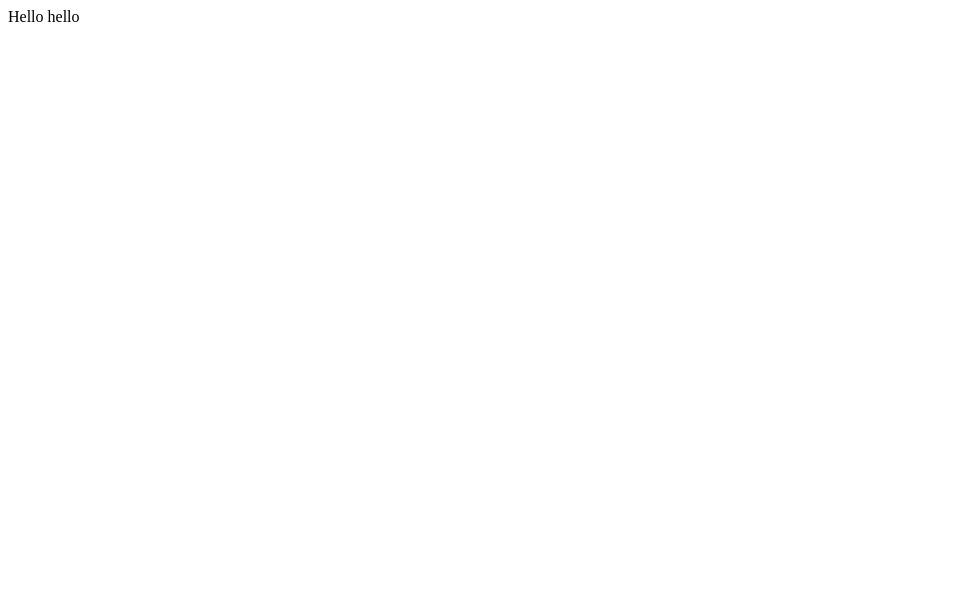
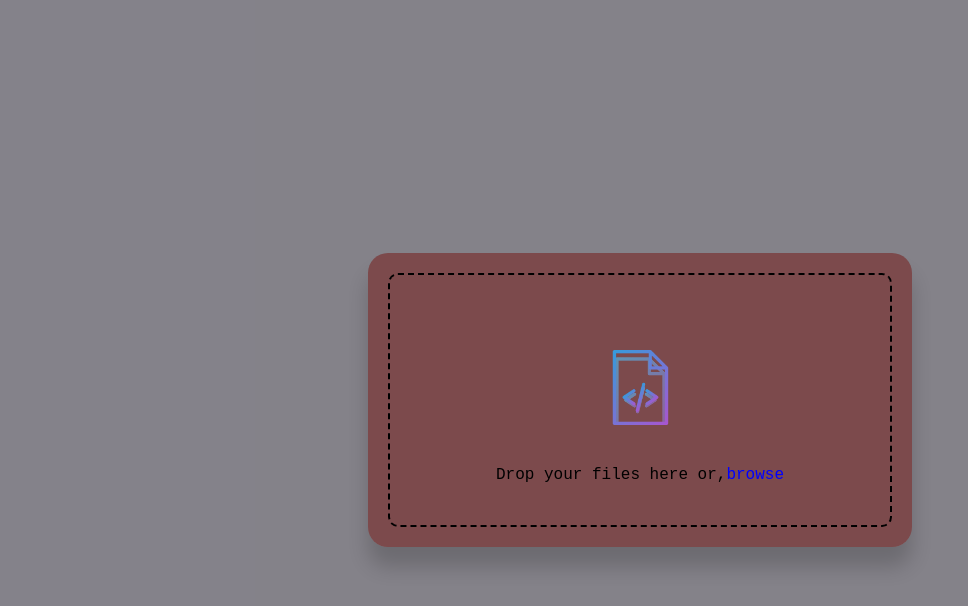
Before and after one commit to Totakhail-Khushal/instant-share-project, a plain HTML site: page frontend/index.html in a window 1280 px wide. Shown: the whole page, without its empty margins (0-968 px from the left). Drawn offline with Linux system fonts and the light colour scheme.

Commit message:
new changes

```diff
--- a/frontend/index.html
+++ b/frontend/index.html
@@ -4,8 +4,22 @@
     <meta http-equiv="X-UA-Compatible" content="IE=edge">
     <meta name="viewport" content="width=device-width, initial-scale=1.0">
     <title>Instant Share Project</title>
+    <link rel="stylesheet" href="style.css">
 </head>
 <body>
-    <p>Hello hello </p>
+    <section class="container">
+        <div class="drop-zone">
+            <div class="icon-container">
+                <img src="./file.png" alt="file Icon" class="center" draggable="false">
+                <img src="./file.png" alt="file Icon" class="left" draggable="false">
+                <img src="./file.png" alt="file Icon" class="right" draggable="false">
+
+            </div>
+            <div class="title">
+            <input type="file" id="fileInput"/>
+            Drop your files here or,<span class="browseBtn">browse</button> </div>
+        </div>
+    </section>
+    <script src="./index.js"></script>
 </body>
 </html>
--- a/frontend/index.js
+++ b/frontend/index.js
@@ -0,0 +1,79 @@
+const dropZone= document.querySelector(".drop-zone");
+const browseBtn= document.querySelector(".browseBtn");
+const fileInput=document.querySelector("#fileInput");
+
+
+// change to axios
+const host="https://innshare.herokuapp.com/"
+const uploadURL=`${host}api/files`
+// const uploadURL=`${host}api/files`
+
+
+
+
+// drag events mdn
+dropZone.addEventListener("dragover", (e) => {
+    e.preventDefault()
+    console.log("dragging");
+
+    if(!dropZone.classList.contains("dragged")){
+        dropZone.classList.add("dragged");
+    }
+})
+// /* dragged event mdn */
+
+dropZone.addEventListener("dragleave", () => {
+    dropZone.classList.remove("dragged")
+})
+
+dropZone.addEventListener("drop", (e) => {
+    e.preventDefault()
+    dropZone.classList.remove("dragged")
+    const files=e.dataTransfer.files;
+    console.log(files);
+    if(files.length){
+        fileInput.files= files;
+    }
+});
+// uploadFile
+fileInput.addEventListener("change",()=>{
+    uploadFile()
+})
+
+
+
+
+// browsing file
+browseBtn.addEventListener("click", (e) => {
+   console.log(fileInput);
+   fileInput.click()
+   uploadFile()
+});
+
+// Uploading the file using XHR
+// // change to axios
+// const uploadFile=()=>{
+//     const file=fileInput.files[0];
+//     const formData = new FormData();
+//     formData.append("myfile",file);
+
+//     const xhr=new.XMLHttpRequest();
+//     xhr.onreadystatechange=()=>{
+    // if(xhr.readyState === XMLHttpRequest.DONE){
+    //     console.log(xhr.response);
+    // }
+//};
+
+
+//     xhr.open("POST",uploadURL);
+//     xhr.send(formData);
+// }
+
+
+
+
+
+
+
+
+console.log("hello");
--- a/frontend/style.css
+++ b/frontend/style.css
@@ -0,0 +1,86 @@
+body,html{
+    font-family: 'Courier New', Courier, monospace;
+    background-color: rgba(5, 1, 17, 0.287);
+    height: 100%;
+    padding: 0;
+    margin: 0;
+}
+body, .drop-zone{
+    display: flex;
+    justify-content: center;
+    align-items: center;
+    flex-direction: column;
+}
+.title{
+    margin-top: 150px;
+}
+.container{
+    background-color: #793838be;
+    border-radius: 20px;
+    box-shadow: 0px 20px 20px #0000002e;
+}
+.drop-zone{
+    width: 500px;
+    min-height: 250px;
+    border: 2px dashed;
+    /* color: blue; */
+    border-radius: 10px;
+    margin: 20px;
+    transition: all .3s ease;
+}
+
+.dragged.drop-zone{
+    background:lavender;
+}
+
+
+/* .drop-zone{
+    display: flex;
+    justify-content: center;
+    align-items: center;
+    flex-direction: column;
+
+} */
+.icon-container{
+    width: 75px;
+    height: 100px;
+    position: absolute;
+    /* color: black; */
+}
+.icon-container img{
+    width: 75px;
+    position: absolute;
+    transform-origin: bottom;
+    transition: transform 250ms ease-in-out;
+    /* color: black; */
+}
+.icon-container .center{
+    z-index: 2;
+}
+/* mdn filter  */
+.icon-container .right,
+ .icon-container .left{
+    filter: grayscale(.5);
+    transform:scale(0.9);
+
+}
+/* dragged event mdn */
+.dragged .icon-container .right{
+    transform: rotate(10deg)translateX(20px) scale(0.9) ;
+    /* transform-origin: bottom; */
+}
+.dragged .icon-container .left{
+    transform: rotate(-10deg)translateX(-20px) scale(0.9);
+}
+/* .dragged .icon-container .center{
+    transform: translateY(-5px);
+} */
+
+#fileInput{
+    display: none;
+}
+.browseBtn{
+    color:blue;
+    cursor: pointer;
+
+}
```
Also changed, not shown: frontend/file.png (added), frontend/file.svg (added).
